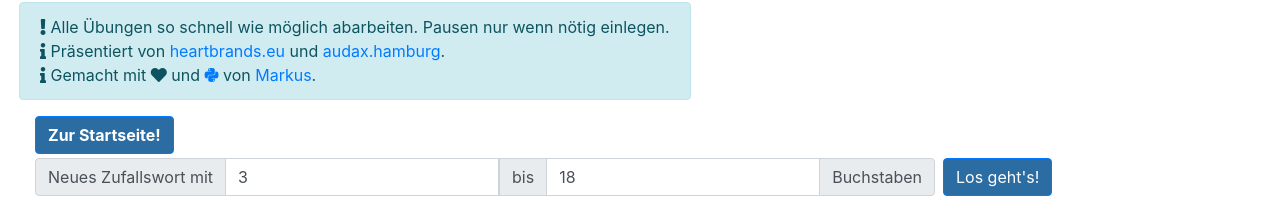
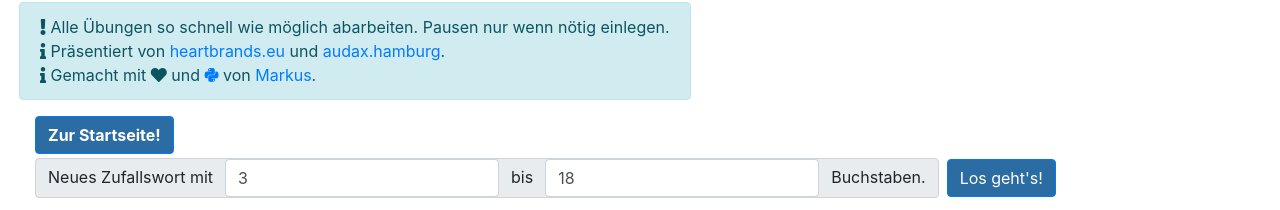
Before and after one commit to Wolfenswan/flask-sandbox, a Flask app: a page that uses templates/adx_abctrainer/word.html in a window 1280 px wide. Shown: the part 726-936 px from the top of the page. Run offline with Flask 2, Linux system fonts and the light colour scheme; some libraries are stand-ins or nearby versions.

Commit message:
More interface tweaks

```diff
--- a/projects/adx_abctrainer/routes.py
+++ b/projects/adx_abctrainer/routes.py
@@ -51,5 +51,5 @@ def abctrainer_random():
         word = max(WORDS_RANDOM, key=len)
 
     if word != '':
-        return redirect(f'/adx_abctrainer/{word}?min={min}&max={max}')
+        return redirect(f'/adx_abctrainer/{word}?min={min_length}&max={max_length}')
     return redirect('/adx_abctrainer/')
--- a/static/adx_abctrainer/abc_trainer.css
+++ b/static/adx_abctrainer/abc_trainer.css
@@ -48,3 +48,17 @@ div .list-group a:hover{
    margin-bottom: .25rem!important;
     border-radius: .25rem!important;
 }
+
+.adx-input-group {
+    display: flex;
+  white-space: nowrap;
+    background-color: #e9ecef;
+  border: 1px solid #ced4da;
+  border-radius: 0.25rem;
+}
+
+.adx-input-group span {
+    align-items: center;
+  text-align: center;
+  padding: .375rem .75rem
+}
--- a/templates/adx_abctrainer/word.html
+++ b/templates/adx_abctrainer/word.html
@@ -37,19 +37,14 @@
                     {{ form_2.csrf_token() }}
                     <div class="form-group">
                         {{ form_2.min.label(class='sr-only') }}
-                        <div class="input-group mb-2 mr-sm-2">
-                            <div class="input-group-prepend">
-                                <div class="input-group-text">Neues Zufallswort mit</div>
+                        <div class="adx-input-group mb-2 mr-sm-2">
+                                    <span>Neues Zufallswort mit</span>
+                                    {{ form_2.min(size=1, min=min, max=max, class='form-control', value=min) }}
+                                    {{ form_2.max.label(class='sr-only') }}
+                                    <span>bis</span>
+                                    {{ form_2.max(size=1, min=min, max=max, class='form-control', value=max) }}
+                                    <span>Buchstaben.</span>
                             </div>
-                        {{ form_2.min(size=1, min=min, max=max, class='form-control', value=min) }}
-                            <div class="input-group-prepend">
-                                <div class="input-group-text">bis</div>
-                            </div>
-                            {{ form_2.max(size=1, min=min, max=max, class='form-control', value=max) }}
-                            <div class="input-group-append">
-                                <div class="input-group-text">Buchstaben</div>
-                            </div>
-                        </div>
                         {{ form_2.submit(class='btn btn-primary mb-2') }}
                     </div>
                 </form>
```
Also changed, not shown: templates/adx_abctrainer/form.html (+7 -13 lines).
